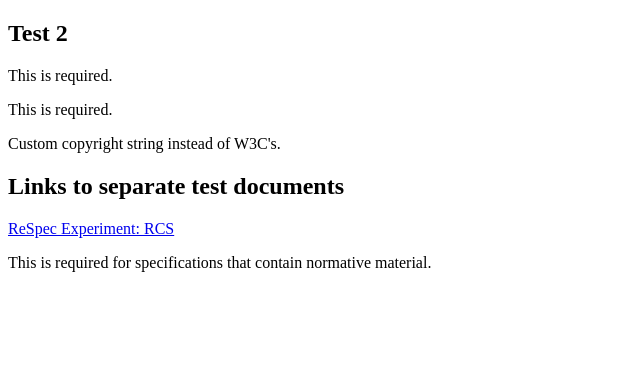
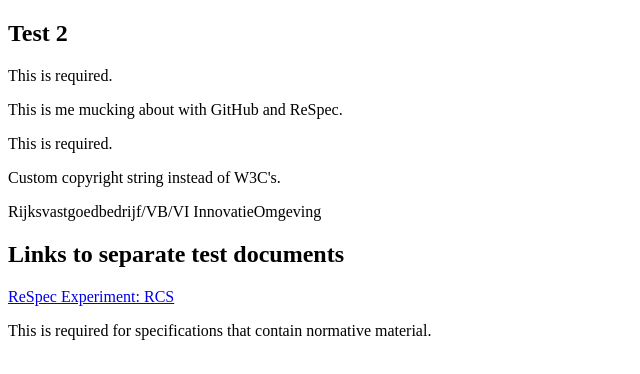
Before and after one commit to JeroenBToo/w3c-Respec-test, a plain HTML site: page index.html in a window 1280 px wide. Shown: the whole page, without its empty margins (0-640 px from the left). Drawn offline with Linux system fonts and the light colour scheme.

Commit message:
Update index.html

```diff
--- a/index.html
+++ b/index.html
@@ -36,10 +36,12 @@
   <body>
   <section id="abstract">
 		<p>This is required.</p>
+	  <p>This is me mucking about with GitHub and ReSpec.</p>
 	</section>
 	<section id="sotd">
 		<p>This is required.</p>
 		<p class="copyright">Custom copyright string instead of W3C's.</p>
+		<p class="copyright">Rijksvastgoedbedrijf/VB/VI InnovatieOmgeving</p>
 	</section>
 
 	<section>
```
